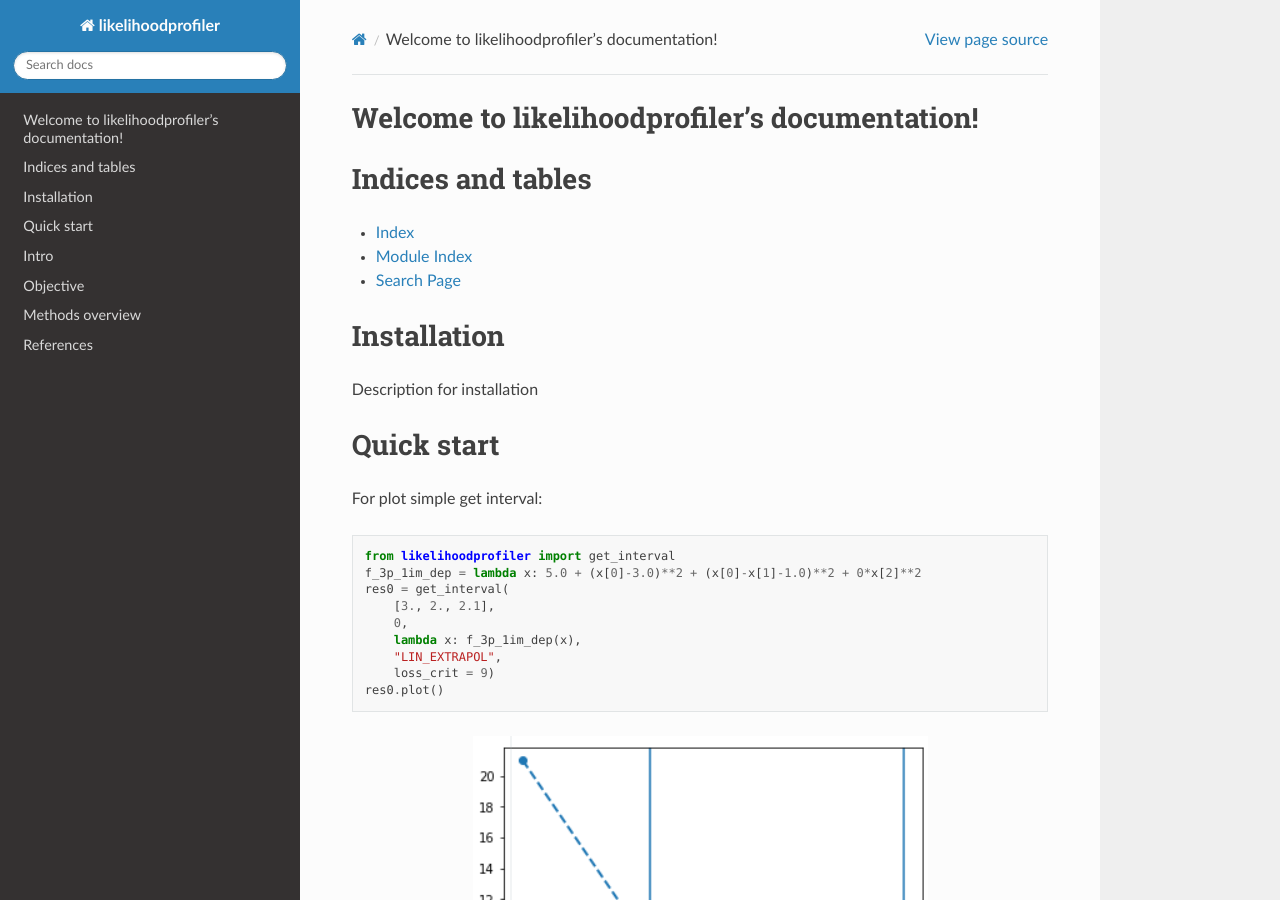
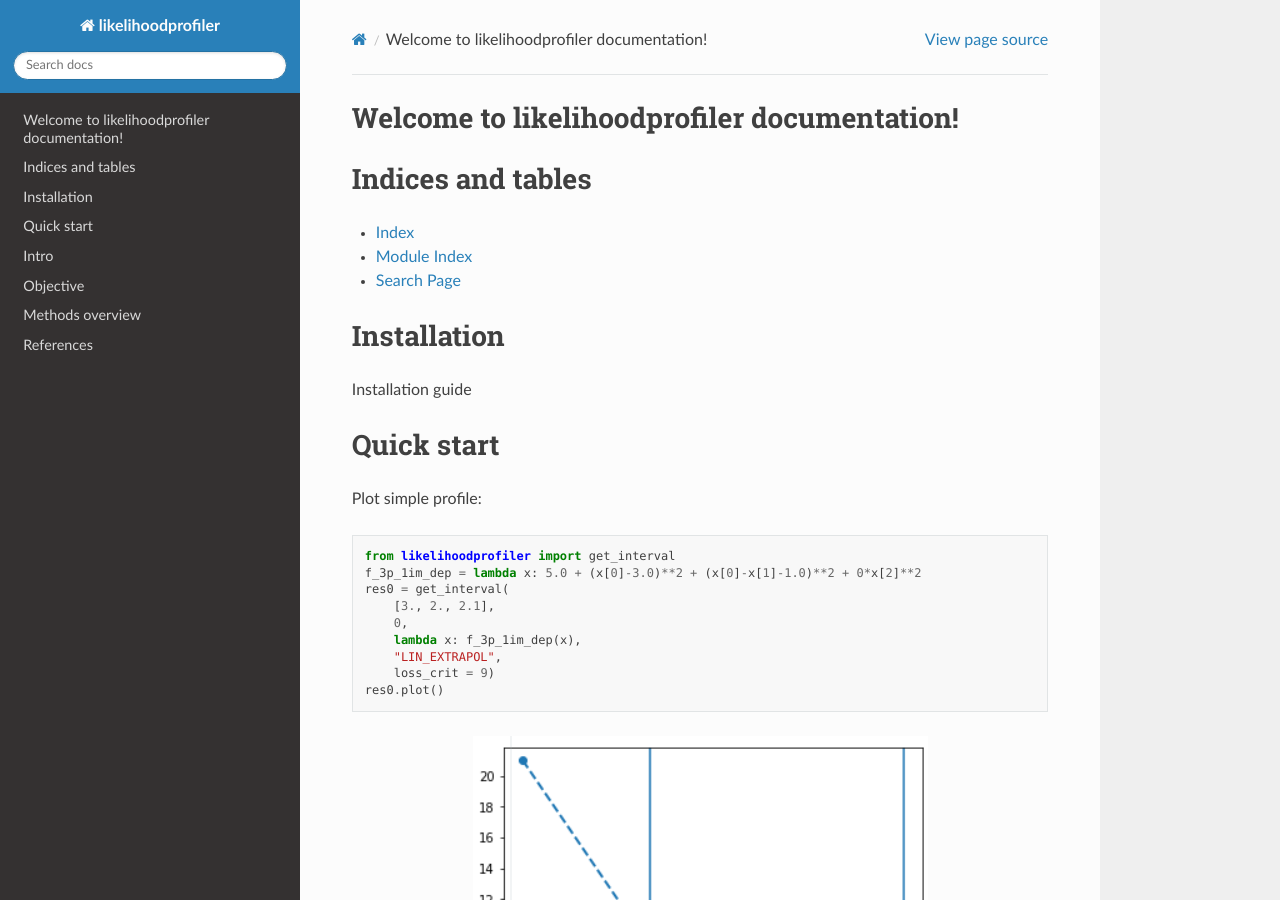
Before and after one commit to insysbio/LikelihoodProfiler.py, a Sphinx documentation site: the page built from docs/index.rst, in a window 1280 px wide and 900 px high. Built offline with Sphinx 7.4.7 and the Read the Docs theme 2.0.0, drawn with Linux system fonts in a browser that asks for light colours.

```diff
--- a/docs/index.rst
+++ b/docs/index.rst
@@ -3,7 +3,7 @@
    You can adapt this file completely to your liking, but it should at least
    contain the root `toctree` directive.
 
-Welcome to likelihoodprofiler's documentation!
+Welcome to likelihoodprofiler documentation!
 ==============================================
 
 .. toctree::
@@ -22,11 +22,11 @@ Indices and tables
 
 Installation
 =============
-Description for installation
+Installation guide
 
 Quick start
 =============
-For plot simple get interval::
+Plot simple profile::
 
   from likelihoodprofiler import get_interval
   f_3p_1im_dep = lambda x: 5.0 + (x[0]-3.0)**2 + (x[0]-x[1]-1.0)**2 + 0*x[2]**2
```
Also changed, not shown: README.rst (+11 -4 lines).
